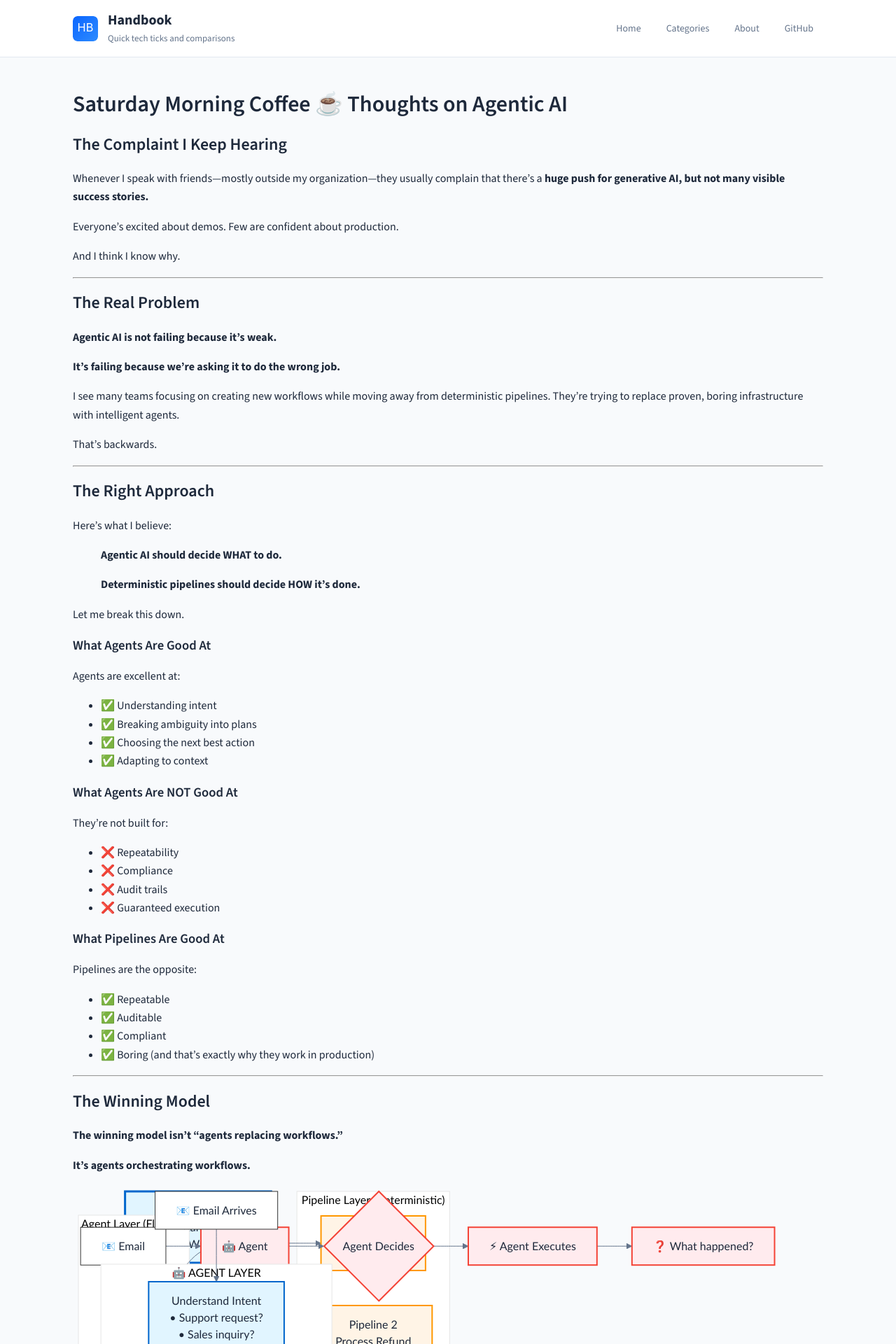
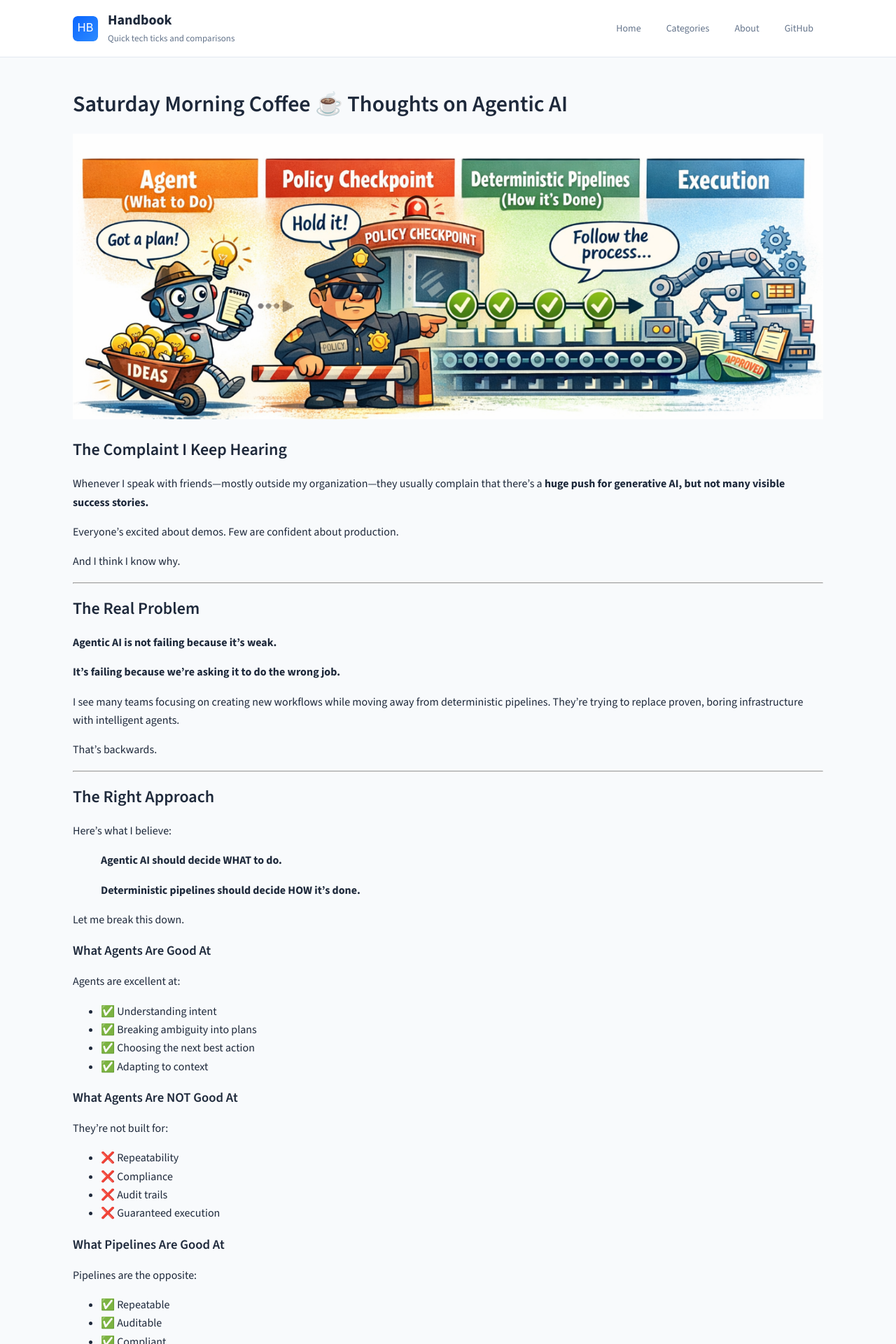
Before and after one commit to rilov/handbook, a Jekyll site: the page built from _topics/agentic-ai-saturday-thoughts.md, in a window 1280 px wide. Shown: the top 1920 px of the page at 70% size. Built offline with Jekyll 4.4.1, drawn with Linux system fonts in a browser that asks for light colours; our own code applies the rules of GitHub Pages for plain Markdown files.

Commit message:
updated the image

```diff
--- a/_topics/agentic-ai-saturday-thoughts.md
+++ b/_topics/agentic-ai-saturday-thoughts.md
@@ -12,6 +12,8 @@ date: 2025-01-24
 ---
 
 # Saturday Morning Coffee ☕ Thoughts on Agentic AI
+
+![Agentic AI](/handbook/assets/img/agentimage.png)
 
 ## The Complaint I Keep Hearing
 
```
Also changed, not shown: assets/img/agentimage.png (added).
